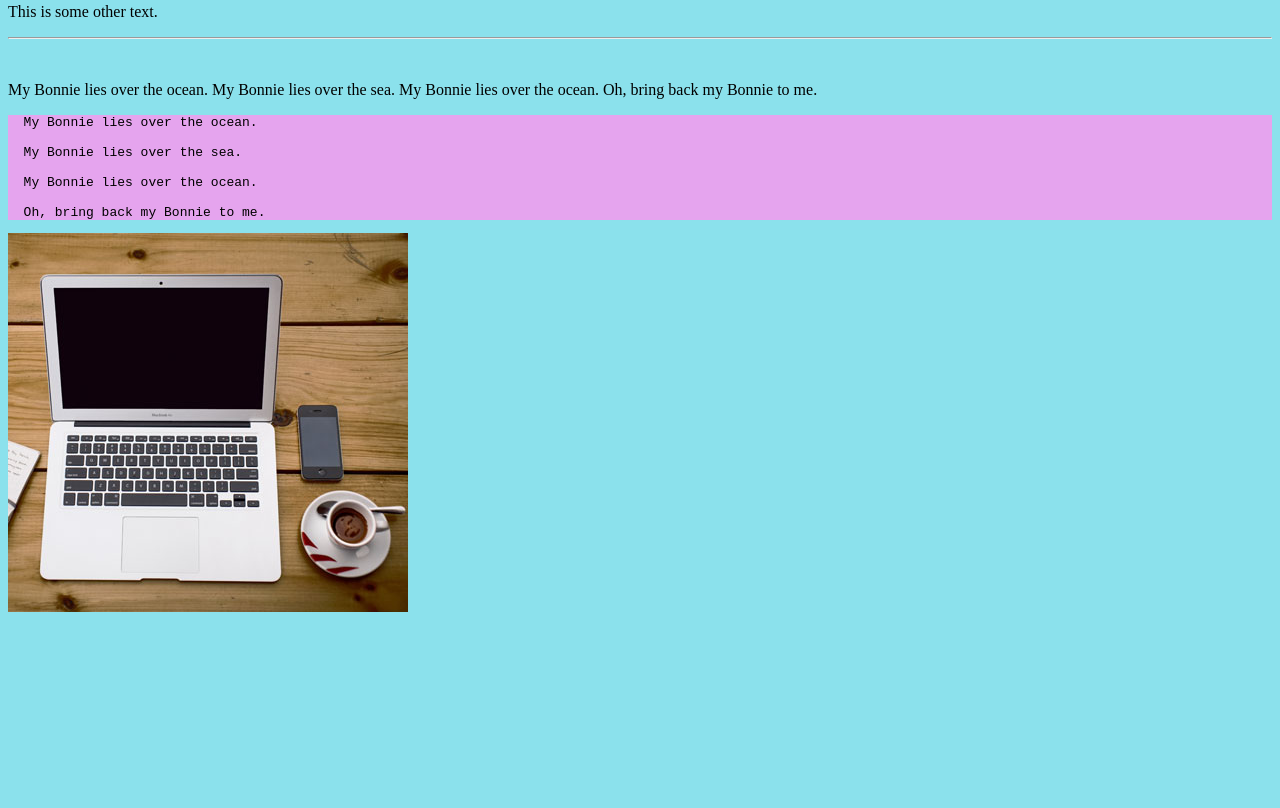
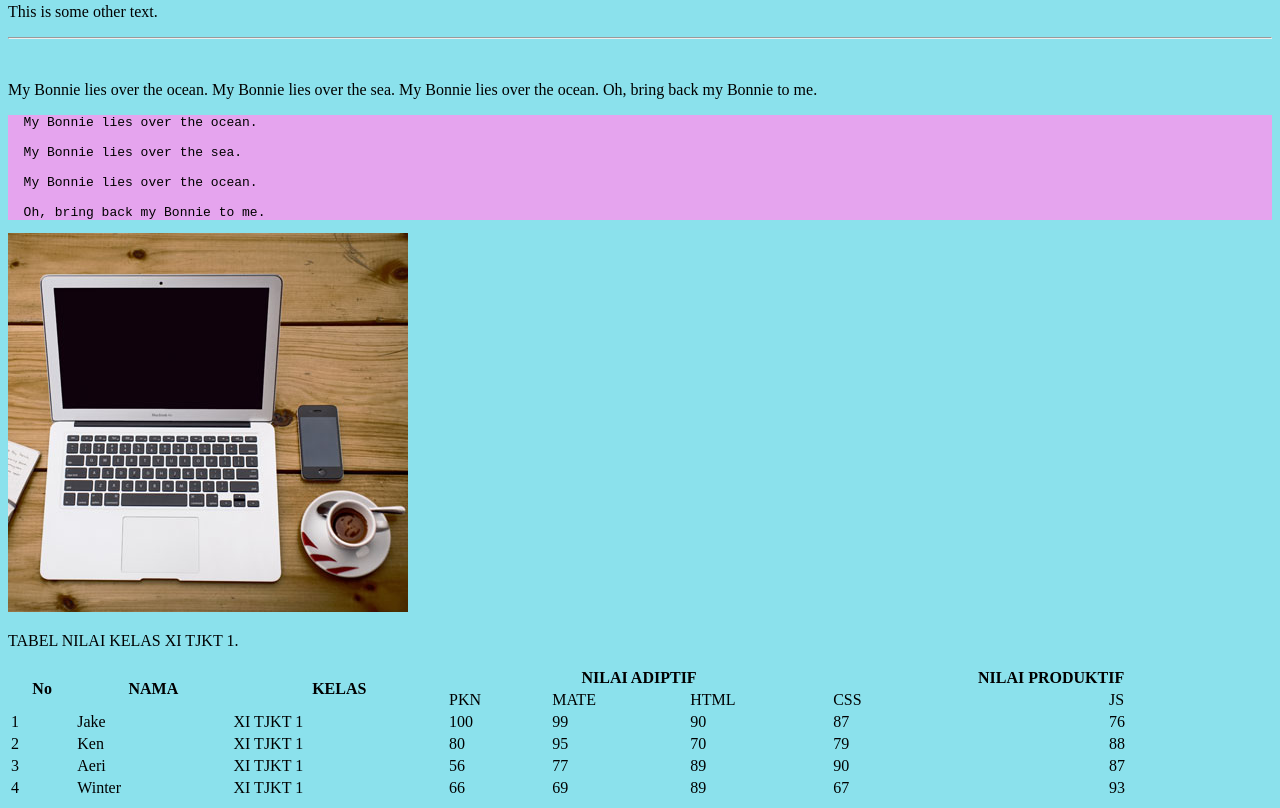
Before and after one commit to fanaaa7/fanaimut.github.io, a plain HTML site: page index.html in a window 1280 px wide. Shown: the part 1435-2243 px from the top of the page. Before the commit the page ends 2059 px from the top, so only its background shows below. Drawn offline with Linux system fonts and the light colour scheme.

Commit message:
Update index.html

```diff
--- a/index.html
+++ b/index.html
@@ -86,6 +86,8 @@ ignores it.
   <area shape="rect" coords="290,172,333,250" alt="Phone" href="phone.htm">
   <area shape="circle" coords="337,300,44" alt="Coffee" href="coffee.htm">
 </map>
+<p>TABEL NILAI KELAS XI TJKT 1.</p><table style="width:100%">  <tr>    <th rowspan="2">No</th>    <th rowspan="2">NAMA</th>    <th rowspan="2">KELAS</th>    <th colspan="3">NILAI ADIPTIF</th>     <th colspan="3">NILAI PRODUKTIF</th  </tr>  <tr>    <td>PKN</td>    <td>MATE</td>    <td>HTML</td>     <td>CSS</td>    <td>JS</td>          </tr>  <tr>    <td>1</td>    <td>Jake</td>    <td>XI TJKT 1</td>    <td>100</td>    <td>99</td>    <td>90</td>    <td>87</td>    <td>76</td>    </tr>  <tr>    <td>2</td>    <td>Ken</td>    <td>XI TJKT 1</td>    <td>80</td>    <td>95</td>    <td>70</td>    <td>79</td>    <td>88</td>          </tr>  <tr>    <td>3</td>    <td>Aeri</td>    <td>XI TJKT 1</td>    <td>56</td>    <td>77</td>    <td>89</td>    <td>90</td>    <td>87</td>          </tr>  <tr>    <td>4</td>    <td>Winter</td>    <td>XI TJKT 1</td>    <td>66</td>    <td>69</td>    <td>89</td>    <td>67</td>    <td>93</td>  </tr></table>
+
 
 </body>
 </html>
```
